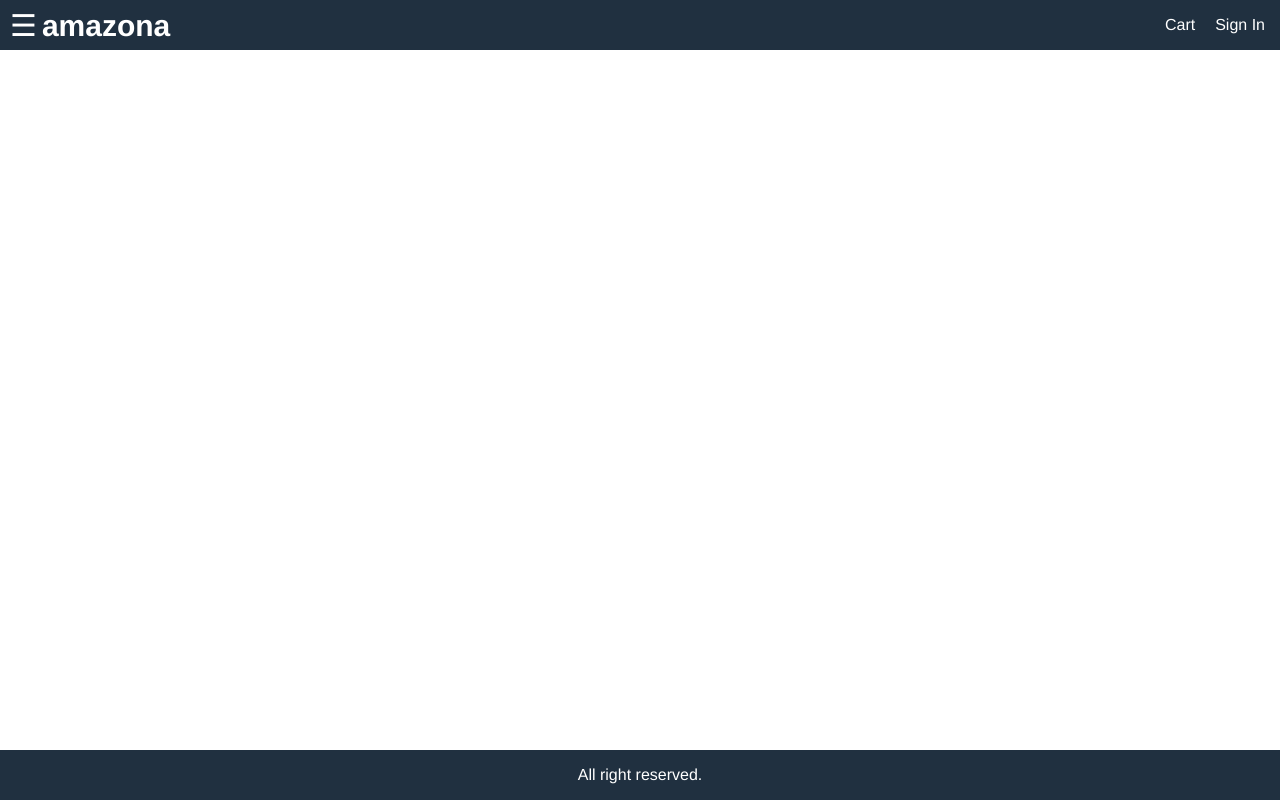
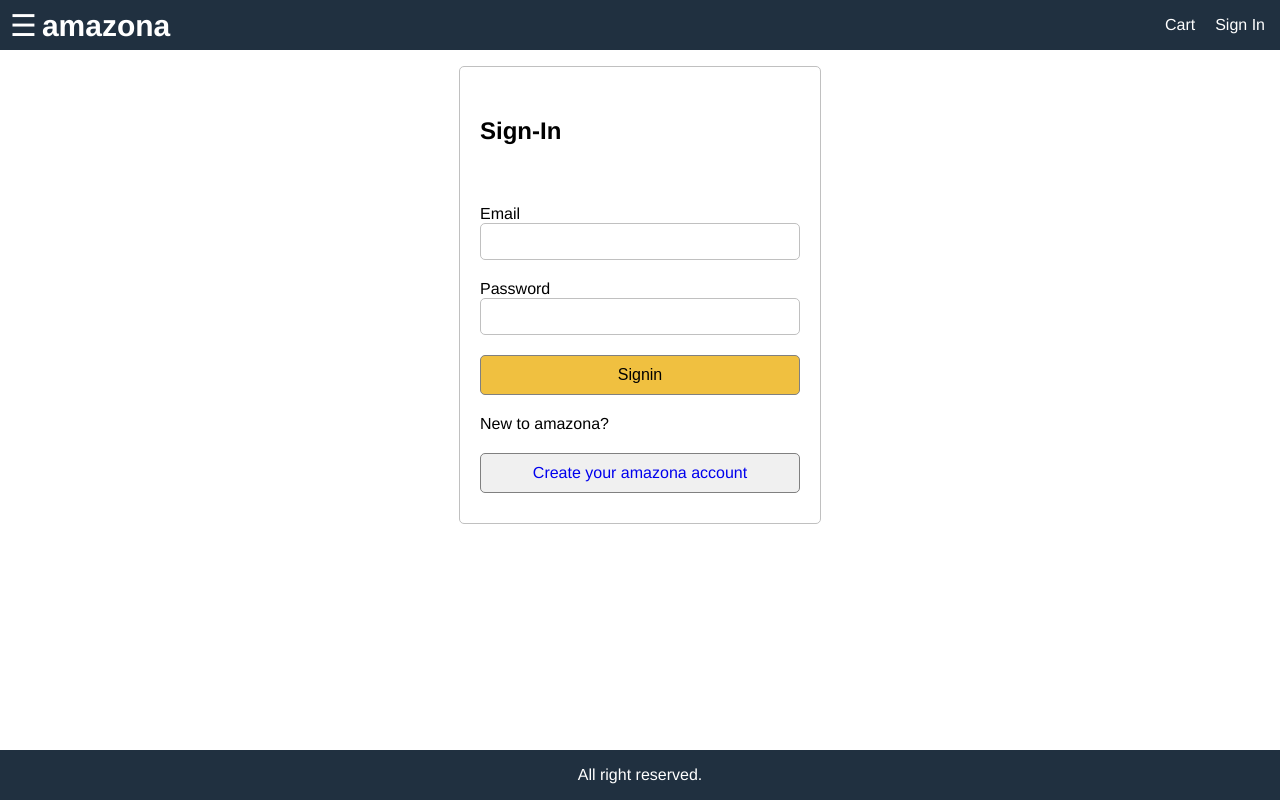
Before and after one commit to MajemiteJames/amazon_react_clone, a React (Create React App) app in the folder frontend/: page /signin in a window 1280 px wide. Built offline with nearby package versions, Linux system fonts and the light colour scheme.

Commit message:
implemented the singin and register screen for the backend and frontend

```diff
--- a/frontend/src/App.js
+++ b/frontend/src/App.js
@@ -4,8 +4,14 @@ import "./App.css";
 import HomeScreen from "./Screens/HomeScreen";
 import ProductScreen from "./Screens/ProductScreen";
 import CartScreen from "./screens/CartScreen";
+import SigninScreen from "./screens/SigninScreen";
+import { useSelector } from "react-redux";
+import RegisterScreen from "./screens/RegisterScreen";
 
 function App() {
+  const userSignin = useSelector((state) => state.userSignin);
+  const { userInfo } = userSignin;
+
   const openMenu = () => {
     document.querySelector(".sidebar").classList.add("open");
   };
@@ -22,7 +28,11 @@ function App() {
           </div>
           <div className="header-links">
             <a href="cart.html">Cart</a>
-            <a href="signin.html">Sign In</a>
+            {userInfo ? (
+              <Link to="/profile">{userInfo.name}</Link>
+            ) : (
+              <Link to="/signin">Sign In</Link>
+            )}
           </div>
         </header>
         <aside className="sidebar">
@@ -42,6 +52,8 @@ function App() {
         </aside>
         <main className="main">
           <div className="content">
+            <Route path="/signin" component={SigninScreen} />
+            <Route path="/register" component={RegisterScreen} />
             <Route path="/product/:id" component={ProductScreen} />
             <Route path="/cart/:id?" component={CartScreen} />
             <Route path="/" exact={true} component={HomeScreen} />
--- /dev/null
+++ b/frontend/src/actions/userActions.js
@@ -0,0 +1,27 @@
+import Axios from "axios";
+import Cookie from 'js-cookie';
+import { USER_SIGNIN_REQUEST, USER_SIGNIN_SUCCESS, USER_SIGNIN_FAIL, USER_REGISTER_REQUEST, USER_REGISTER_SUCCESS, USER_REGISTER_FAIL } from "../constants/userConstants";
+
+const signin = (email, password) => async (dispatch) => {
+  dispatch({ type: USER_SIGNIN_REQUEST, payload: { email, password } });
+  try {
+    const { data } = await Axios.post("/api/users/signin", { email, password });
+    dispatch({ type: USER_SIGNIN_SUCCESS, payload: data });
+    Cookie.set('userInfo', JSON.stringify(data));
+  } catch (error) {
+    dispatch({ type: USER_SIGNIN_FAIL, payload: error.message });
+  }
+}
+
+const register = (name, email, password) => async (dispatch) => {
+  dispatch({ type: USER_REGISTER_REQUEST, payload: { name, email, password } });
+  try {
+    const { data } = await Axios.post("/api/users/register", { name, email, password });
+    dispatch({ type: USER_REGISTER_SUCCESS, payload: data });
+    Cookie.set('userInfo', JSON.stringify(data));
+  } catch (error) {
+    dispatch({ type: USER_REGISTER_FAIL, payload: error.message });
+  }
+}
+
+export { signin, register };
--- /dev/null
+++ b/frontend/src/constants/userConstants.js
@@ -0,0 +1,7 @@
+export const USER_SIGNIN_REQUEST = 'USER_SIGNIN_REQUEST';
+export const USER_SIGNIN_SUCCESS = 'USER_SIGNIN_SUCCESS';
+export const USER_SIGNIN_FAIL = 'USER_SIGNIN_FAIL';
+
+export const USER_REGISTER_REQUEST = 'USER_REGISTER_REQUEST';
+export const USER_REGISTER_SUCCESS = 'USER_REGISTER_SUCCESS';
+export const USER_REGISTER_FAIL = 'USER_REGISTER_FAIL';
--- a/frontend/src/index.css
+++ b/frontend/src/index.css
@@ -198,6 +198,12 @@ a:hover{
 .button.primary{
   background-color: #f0c040;
 }
+.button.secondary{
+  background-color: #f0f0f0;
+}
+.text-center{
+  text-align: center;
+}
 /* Cart */
 
 .cart{
@@ -249,3 +255,32 @@ align-items: flex-end;
   font-size: 2.5rem;
   text-align: right;
 }
+
+/* forms */
+
+.form{
+  display: flex;
+  justify-content: center;
+  align-items: center;
+  height: 100%;
+}
+.form-container{
+  display: flex;
+  flex-direction: column;
+  width:32rem;
+  padding: 2rem;
+  border: .1rem #c0c0c0 solid;
+  border-radius: .5rem;
+  list-style-type: none;
+}
+.form-container li{
+  display: flex;
+  flex-direction: column;
+  margin-bottom: 1rem;
+  margin-top: 1rem;
+}
+input{
+  padding: 1rem;
+  border: .1rem #c0c0c0 solid;
+  border-radius: .5rem;
+}
--- /dev/null
+++ b/frontend/src/reducers/userReducers.js
@@ -0,0 +1,28 @@
+import { USER_SIGNIN_REQUEST, USER_SIGNIN_SUCCESS, USER_SIGNIN_FAIL, USER_REGISTER_REQUEST, USER_REGISTER_SUCCESS, USER_REGISTER_FAIL } from "../constants/userConstants";
+
+function userSigninReducer(state = {}, action) {
+  switch (action.type) {
+    case USER_SIGNIN_REQUEST:
+      return { loading: true };
+    case USER_SIGNIN_SUCCESS:
+      return { loading: false, userInfo: action.payload };
+    case USER_SIGNIN_FAIL:
+      return { loading: false, error: action.payload };
+    default: return state;
+  }
+}
+
+function userRegisterReducer(state = {}, action) {
+  switch (action.type) {
+    case USER_REGISTER_REQUEST:
+      return { loading: true };
+    case USER_REGISTER_SUCCESS:
+      return { loading: false, userInfo: action.payload };
+    case USER_REGISTER_FAIL:
+      return { loading: false, error: action.payload };
+    default: return state;
+  }
+}
+export {
+  userSigninReducer, userRegisterReducer
+}
--- /dev/null
+++ b/frontend/src/screens/RegisterScreen.js
@@ -0,0 +1,75 @@
+import React, { useEffect, useState } from 'react';
+import { Link } from 'react-router-dom';
+import { useSelector, useDispatch } from 'react-redux';
+import { register } from '../actions/userActions';
+
+function RegisterScreen(props) {
+
+  const [name, setName] = useState('');
+  const [email, setEmail] = useState('');
+  const [password, setPassword] = useState('');
+  const [rePassword, setRePassword] = useState('');
+  const userRegister = useSelector(state => state.userRegister);
+  const { loading, userInfo, error } = userRegister;
+  const dispatch = useDispatch();
+
+  useEffect(() => {
+    if (userInfo) {
+      props.history.push("/");
+    }
+    return () => {
+      //
+    };
+  }, [userInfo]);
+
+  const submitHandler = (e) => {
+    e.preventDefault();
+    dispatch(register(name, email, password));
+
+  }
+  return <div className="form">
+    <form onSubmit={submitHandler} >
+      <ul className="form-container">
+        <li>
+          <h2>Create Account</h2>
+        </li>
+        <li>
+          {loading && <div>Loading...</div>}
+          {error && <div>{error}</div>}
+        </li>
+        <li>
+          <label htmlFor="name">
+            Name
+          </label>
+          <input type="name" name="name" id="name" onChange={(e) => setName(e.target.value)}>
+          </input>
+        </li>
+        <li>
+          <label htmlFor="email">
+            Email
+          </label>
+          <input type="email" name="email" id="email" onChange={(e) => setEmail(e.target.value)}>
+          </input>
+        </li>
+        <li>
+          <label htmlFor="password">Password</label>
+          <input type="password" id="password" name="password" onChange={(e) => setPassword(e.target.value)}>
+          </input>
+        </li>
+        <li>
+          <label htmlFor="rePassword">Re-Enter Password</label>
+          <input type="password" id="rePassword" name="rePassword" onChange={(e) => setRePassword(e.target.value)}>
+          </input>
+        </li>
+        <li>
+          <button type="submit" className="button primary">Register</button>
+        </li>
+        <li>
+          Already have an account? <Link to="/signin">Sign-in</Link>
+        </li>
+
+      </ul>
+    </form>
+  </div>
+}
+export default RegisterScreen;
--- /dev/null
+++ b/frontend/src/screens/SigninScreen.js
@@ -0,0 +1,63 @@
+import React, { useEffect, useState } from 'react';
+import { Link } from 'react-router-dom';
+import { useSelector, useDispatch } from 'react-redux';
+import { signin } from '../actions/userActions';
+
+function SigninScreen(props) {
+
+  const [email, setEmail] = useState('');
+  const [password, setPassword] = useState('');
+  const userSignin = useSelector(state => state.userSignin);
+  const { loading, userInfo, error } = userSignin;
+  const dispatch = useDispatch();
+
+  useEffect(() => {
+    if (userInfo) {
+      props.history.push("/");
+    }
+    return () => {
+      //
+    };
+  }, [userInfo]);
+
+  const submitHandler = (e) => {
+    e.preventDefault();
+    dispatch(signin(email, password));
+
+  }
+  return <div className="form">
+    <form onSubmit={submitHandler} >
+      <ul className="form-container">
+        <li>
+          <h2>Sign-In</h2>
+        </li>
+        <li>
+          {loading && <div>Loading...</div>}
+          {error && <div>{error}</div>}
+        </li>
+        <li>
+          <label htmlFor="email">
+            Email
+          </label>
+          <input type="email" name="email" id="email" onChange={(e) => setEmail(e.target.value)}>
+          </input>
+        </li>
+        <li>
+          <label htmlFor="password">Password</label>
+          <input type="password" id="password" name="password" onChange={(e) => setPassword(e.target.value)}>
+          </input>
+        </li>
+        <li>
+          <button type="submit" className="button primary">Signin</button>
+        </li>
+        <li>
+          New to amazona?
+        </li>
+        <li>
+          <Link to="/register" className="button secondary text-center" >Create your amazona account</Link>
+        </li>
+      </ul>
+    </form>
+  </div>
+}
+export default SigninScreen;
--- a/frontend/src/store.js
+++ b/frontend/src/store.js
@@ -3,14 +3,18 @@ import thunk from 'redux-thunk';
 import Cookie from 'js-cookie';
 import { productListReducer, productDetailsReducer } from './reducers/productReducers';
 import { cartReducer } from './reducers/cartReducers'
+import { userSigninReducer, userRegisterReducer } from './reducers/userReducers';
 
 const cartItems = Cookie.getJSON("cartItems") || [];
+const userInfo = Cookie.getJSON("userInfo") || null;
 
-const initialState = { cart: { cartItems } };
+const initialState = { cart: { cartItems }, userSignin: { userInfo } };
 const reducer = combineReducers({
   productList: productListReducer,
   productDetails: productDetailsReducer,
-  cart: cartReducer
+  cart: cartReducer,
+  userSignin: userSigninReducer,
+  userRegister: userRegisterReducer
 })
 const composeEnhancer = window.__REDUX_DEVTOOLS_EXTENSION_COMPOSE__ || compose;
 const store = createStore(reducer, initialState, composeEnhancer(applyMiddleware(thunk)));
```
